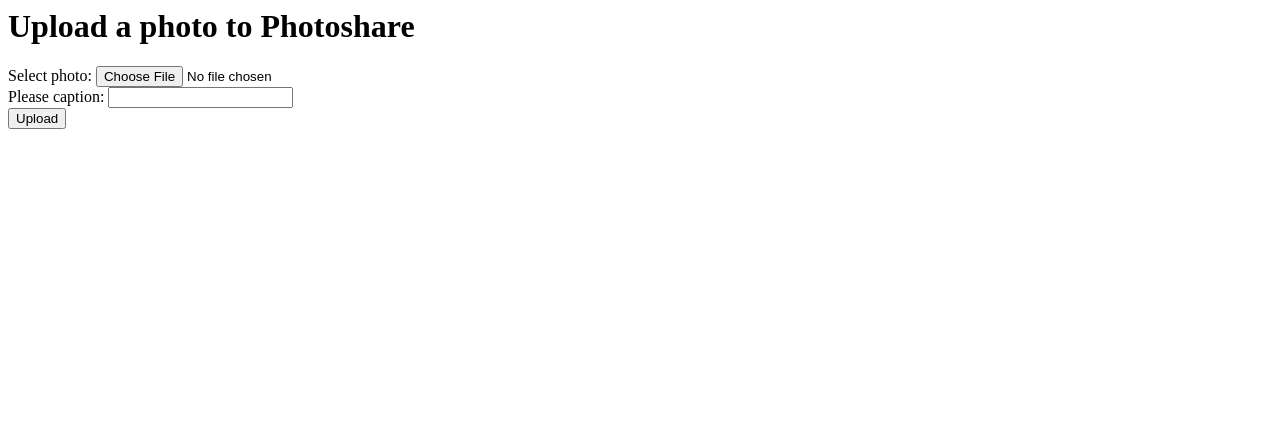
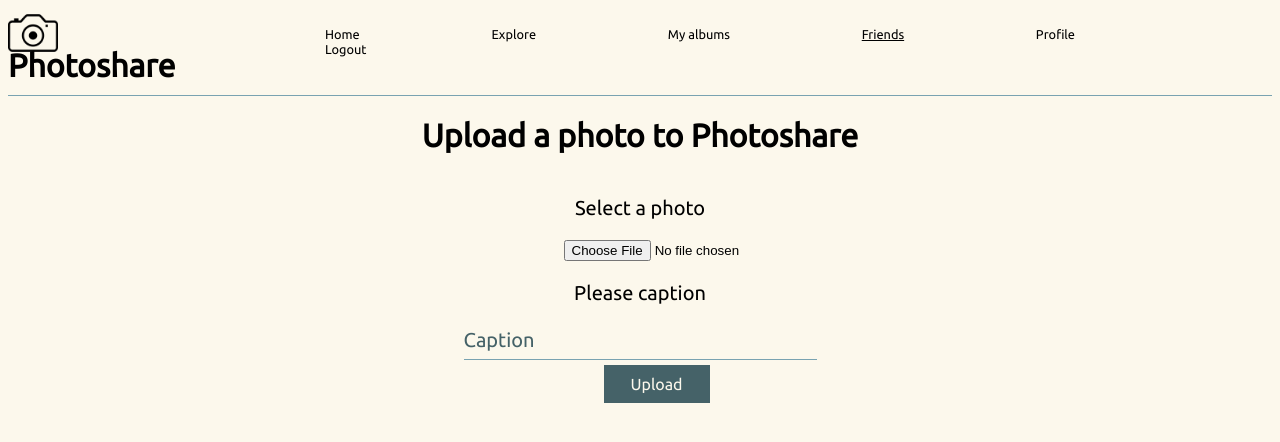
Before and after one commit to Farid-Karimli/Photoshare, a Flask app: template templates/upload.html in a window 1280 px wide. Shown: the top 442 px of the page. Run offline with Flask 2, Linux system fonts and the light colour scheme; the template is opened without the code that fills it, so the values that code supplies are empty; data comes from the database, SQL or seed files in the repository; some libraries are stand-ins or nearby versions.

Commit message:
fixed ugly upload photo page

```diff
--- a/templates/upload.html
+++ b/templates/upload.html
@@ -1,16 +1,101 @@
-<!-- author ben lawson (balawson@bu.edu) -->
 <head>
     <title>Upload a photo!</title>
+    <link rel="stylesheet" href="{{ url_for('static',filename='main.css') }}" />
+    <script src="https://kit.fontawesome.com/28d30f508e.js" crossorigin="anonymous"></script>
+
+    <style>
+        input[type="submit"] {
+            background-color: #456268;
+            border: none;
+            color: #FCF8EC;
+            padding: 8px 25px;
+            text-align: center;
+            text-decoration: none;
+            display: flex;
+            font-size: 16px;
+            font-family: 'Ubuntu', sans-serif;
+            align-items: center;
+            transition-duration: .4s;
+            border: 2px solid #456268;
+            margin-left: 140px;
+            margin-right: 100px;
+        }
+
+        input[type="submit"]:hover {
+            background-color: #FCF8EC;
+            color: #456268;
+        }
+
+        #caption{
+            border:none;
+            outline: none;
+            padding: 5px 5px 8px 0px;
+            width: 100%;
+            font-size: 18px;
+            font-family: 'Ubuntu', sans-serif;
+            border-bottom: solid 1.5px #79A3B1;
+            background-color: #FCF8EC;
+            margin-bottom: 5px;
+            color: #456268;
+            transition-duration: .3s;
+
+        }
+
+        #caption:hover{
+            border: solid 1.5px #79A3B1;
+        }
+
+
+        #caption::placeholder{
+            font-size: 20px;
+            color:#456268;
+        }
+
+
+        #post p{
+            font-size: 20px;
+
+        }
+
+        input[type="file"]{
+            margin-left:100px;
+        }
+
+
+
+
+    </style>
 </head>
     <body>
+        <header>
+            <div id="logo">
+                <img src="{{ url_for('static',filename='camera.png') }}" alt="" width="50px" height="50px"/>
+                <h1>Photoshare</h1>
+            </div>
+             <nav>
+                <ul>
+                    <li><a href='/'  >Home</a></li>
+                    <li><a href='/explore' >Explore</a></li>
+                    <li><a href='/albums'>My albums</a></li>
+                    <li><a href='/friends' id="active">Friends</a></li>
+                    <li><a href='/profile'>Profile</a></li>
+                    {%  if not need_login %}
+                        <li><a href='/logout'>Logout</a></li>
+                    {%  endif %}
+                </ul>
+            </nav>
+     </header>
+
         <div class="title">
             <h1>Upload a photo to Photoshare</h1>
         </div>
-            <form method="post" enctype="multipart/form-data" action="/upload/{{ album_id }}">
-                <label for="photo">Select photo:</label>
+            <form method="post" enctype="multipart/form-data" action="/upload/{{ album_id }}" id = "post">
+                <p>Select a photo</p>
+                <label for="photo"></label>
                 <input type="file" name="photo" required='true' /><br />
-                <label for="caption">Please caption:</label>
-                <input type="text" name="caption" required='true' /><br />
+                <p>Please caption</p>
+                <label for="caption"></label>
+                <input type="text" name="caption" required='true' placeholder = "Caption" id = "caption"/><br />
                 <input type="submit" value="Upload" />
             </form>
     </body>
```
